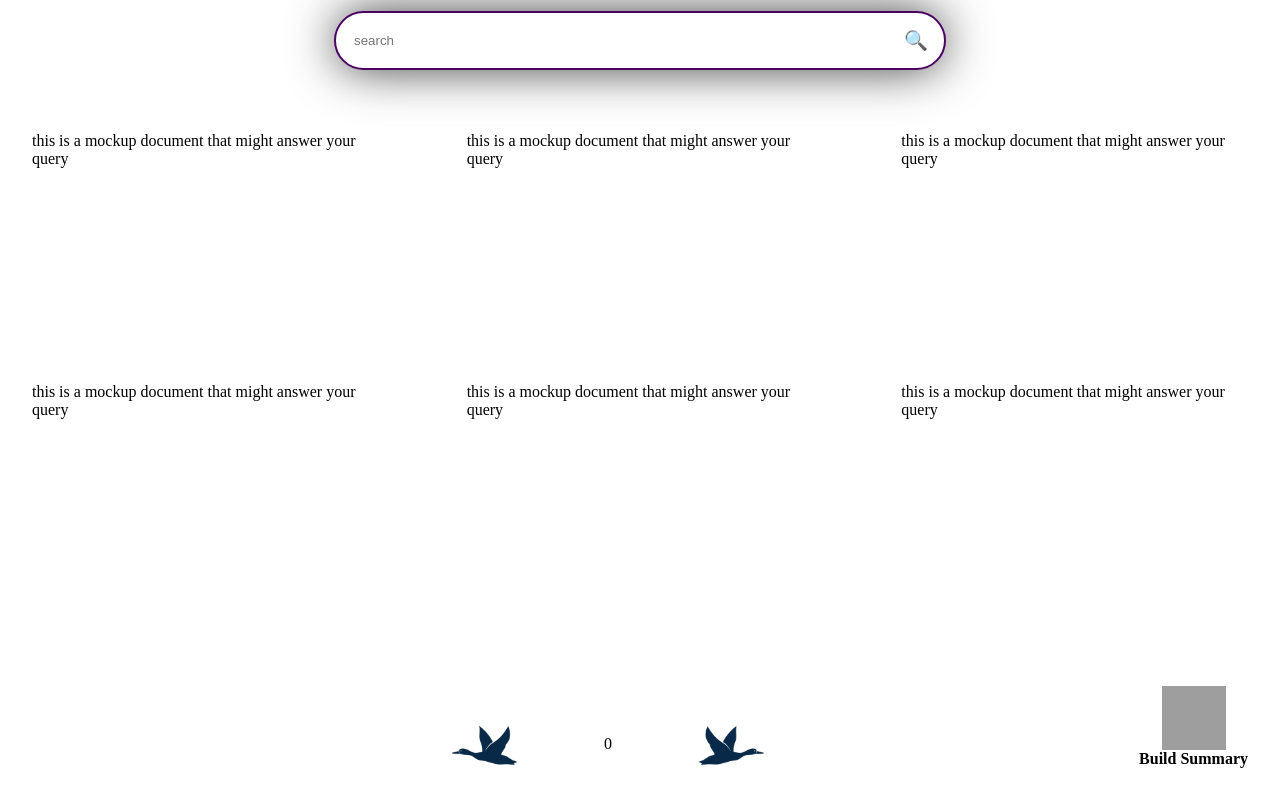
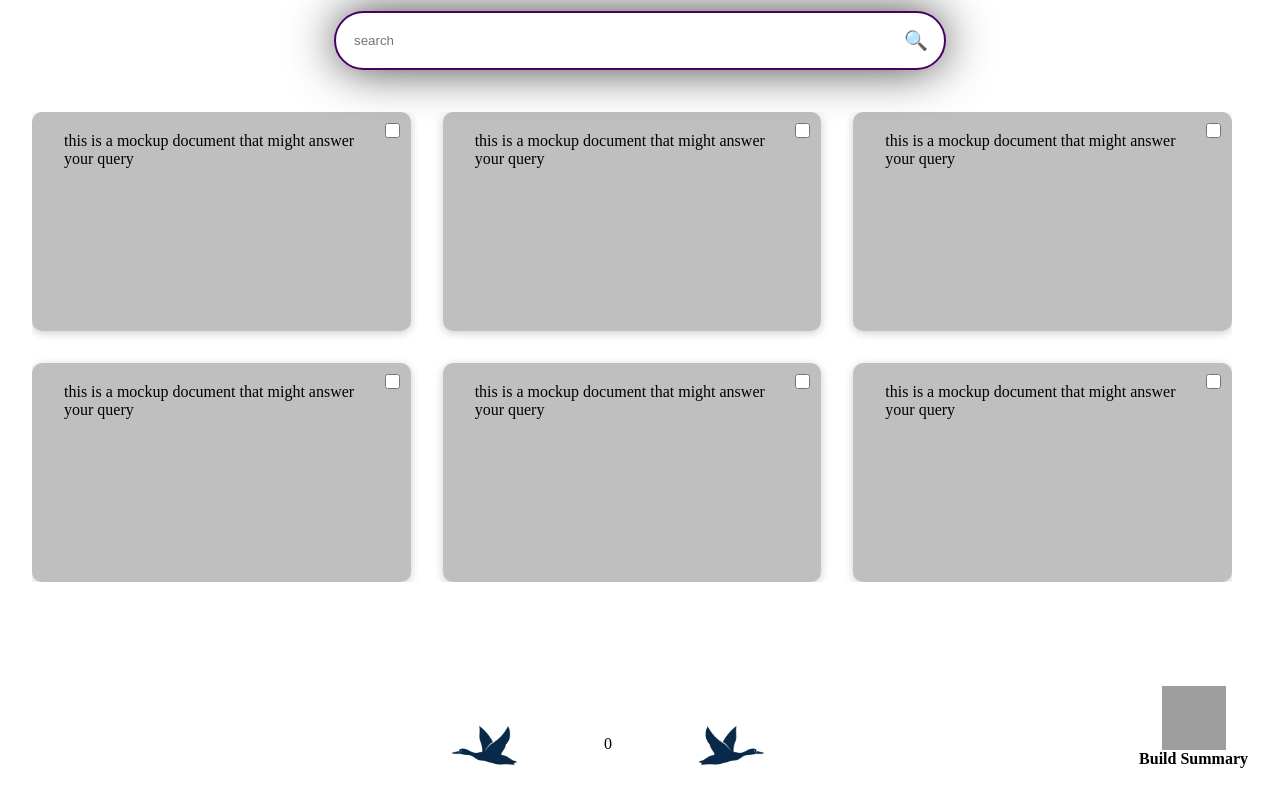
Before and after one commit to GiulioFischietti/bpm_paper_serch_engine, a SvelteKit app in the folder gui/: page /paperselect in a window 1280 px wide. Built offline with nearby package versions, Linux system fonts and the light colour scheme; grey boxes are pictures that could not be loaded.

Commit message:
completed second page

```diff
--- a/gui/src/assets/mockups.ts
+++ b/gui/src/assets/mockups.ts
@@ -2,57 +2,57 @@ const documentResults: { title: string; description: string; link: string }[] =
   {
     title: "hello world",
     description: "this is a mockup document that might answer your query",
-    link: "https://mockUpAmammt.com",
+    link: "https://mockUpAmammt0.com",
   },
   {
     title: "hello world",
     description: "this is a mockup document that might answer your query",
-    link: "https://mockUpAmammt.com",
+    link: "https://mockUpAmammt1.com",
   },
   {
     title: "hello world",
     description: "this is a mockup document that might answer your query",
-    link: "https://mockUpAmammt.com",
+    link: "https://mockUpAmammt2.com",
   },
   {
     title: "hello world",
     description: "this is a mockup document that might answer your query",
-    link: "https://mockUpAmammt.com",
+    link: "https://mockUpAmammt3.com",
   },
   {
     title: "hello world",
     description: "this is a mockup document that might answer your query",
-    link: "https://mockUpAmammt.com",
+    link: "https://mockUpAmammt4.com",
   },
   {
     title: "hello world",
     description: "this is a mockup document that might answer your query",
-    link: "https://mockUpAmammt.com",
+    link: "https://mockUpAmammt5.com",
   },
   {
     title: "hello world",
     description: "this is a mockup document that might answer your query",
-    link: "https://mockUpAmammt.com",
+    link: "https://mockUpAmammt6.com",
   },
   {
     title: "hello world",
     description: "this is a mockup document that might answer your query",
-    link: "https://mockUpAmammt.com",
+    link: "https://mockUpAmammt7.com",
   },
   {
     title: "hello world",
     description: "this is a mockup document that might answer your query",
-    link: "https://mockUpAmammt.com",
+    link: "https://mockUpAmammt8.com",
   },
   {
     title: "hello world",
     description: "this is a mockup document that might answer your query",
-    link: "https://mockUpAmammt.com",
+    link: "https://mockUpAmammt9.com",
   },
   {
     title: "hello world",
     description: "this is a mockup document that might answer your query",
-    link: "https://mockUpAmammt.com",
+    link: "https://mockUpAmammt10.com",
   },
 ];
 
--- a/gui/src/components/card.svelte
+++ b/gui/src/components/card.svelte
@@ -2,16 +2,65 @@
   export let title: string;
   export let description: string;
   export let link: string;
+  export let onSelectCallback: (l: string) => void;
+  export let onDeselectCallback: (l: string) => void;
+  export let initialSelected: boolean | undefined = undefined;
+
+  let root: HTMLDivElement;
+  $: selected = initialSelected ?? false;
+
+  const modifyStatus = (value: string) => {
+    selected = !selected;
+    selected && onSelectCallback(value);
+    !selected && onDeselectCallback(value);
+  };
 </script>
 
+<div bind:this={root} class:active={selected} class:card={!selected}>
+  <h2><a href={link} target="_blank">{title}</a></h2>
+  <p>{description}</p>
+  <input
+    type="checkbox"
+    value={link}
+    on:change={() => modifyStatus(link)}
+    checked={initialSelected}
+  />
+</div>
+
 <style>
-  .card{
+  .card {
+    position: relative;
     width: 100%;
     height: 100%;
+    background-color: rgba(128, 128, 128, 0.5);
+    backdrop-filter: blur(5px);
+    border-radius: 10px;
+    box-shadow: 0 2px 10px rgba(0, 0, 0, 0.2);
+    transition: all 0.4s;
+  }
+  h2 {
+    margin-left: 2rem;
+    margin-right: 2rem;
+  }
+  p {
+    margin-left: 2rem;
+    margin-right: 2rem;
+  }
+  input {
+    position: absolute;
+    top: 0.5rem;
+    right: 0.5rem;
+    width: 15px;
+    height: 15px;
+  }
+  .active {
+    position: relative;
+    width: 100%;
+    height: 100%;
+    background-color: rgba(69, 183, 82, 0.5);
+    backdrop-filter: blur(5px);
+    border-radius: 10px;
+    box-shadow: 0 2px 10px rgba(0, 0, 0, 0.2);
+    transition: all 0.4s;
   }
 </style>
-
-<div class="card">
-  <h2><a href={link} target="_blank">{title}</a></h2>
-  <p>{description}</p>
-</div>
--- a/gui/src/routes/+layout.svelte
+++ b/gui/src/routes/+layout.svelte
@@ -36,6 +36,7 @@
       }
     };
 
+    handlePopState();
     window.addEventListener("popstate", handlePopState);
 
     return () => {
--- a/gui/src/routes/paperselect/+page.svelte
+++ b/gui/src/routes/paperselect/+page.svelte
@@ -10,6 +10,16 @@
   $: queryString = $urlString?.searchParams?.get("query") ?? "";
 
   let currentList: CardContent[] = [];
+  let selectedList: string[] = [];
+
+  const cardSelect = (l: string) => {
+    selectedList.push(l);
+    console.log(selectedList);
+  };
+  const cardDeselect = (l: string) => {
+    selectedList = selectedList.filter((sl) => sl !== l);
+    console.log(selectedList);
+  };
 
   const getList = async (query: string, page: number): Promise<CardContent[]> => {
     /**@todo: add GET with pagination and find a way to re-trigger this function on href change */
@@ -25,7 +35,12 @@
     <Rollerloader />
   {:then results}
     {#each results as result}
-      <Card {...result} />
+      <Card
+        {...result}
+        onSelectCallback={cardSelect}
+        onDeselectCallback={cardDeselect}
+        initialSelected={selectedList.includes(result.link)}
+      />
     {/each}
   {:catch error}
     <h1 style="color: red;">
@@ -65,11 +80,11 @@
     gap: 2rem;
     height: calc(100vh - var(--navbar-heigth) - 0.5rem);
     margin-left: 2rem;
-    margin-right: 1.5rem;
+    margin-right: 3rem;
     overflow: hidden;
     overflow-y: auto;
     height: 470px;
-    column-gap: 5rem;
+    column-gap: 2rem;
   }
   .footer {
     position: fixed;
```
